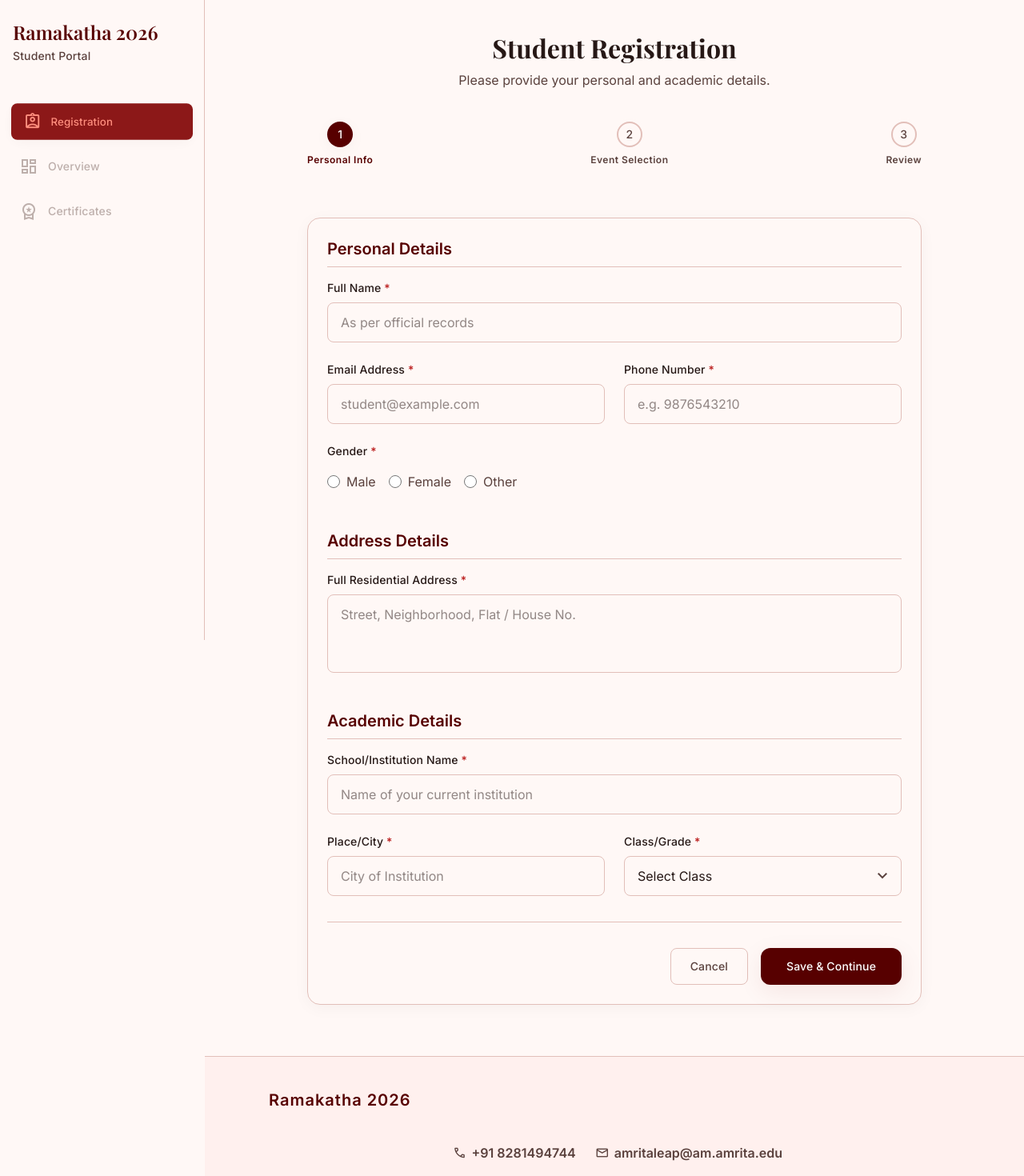
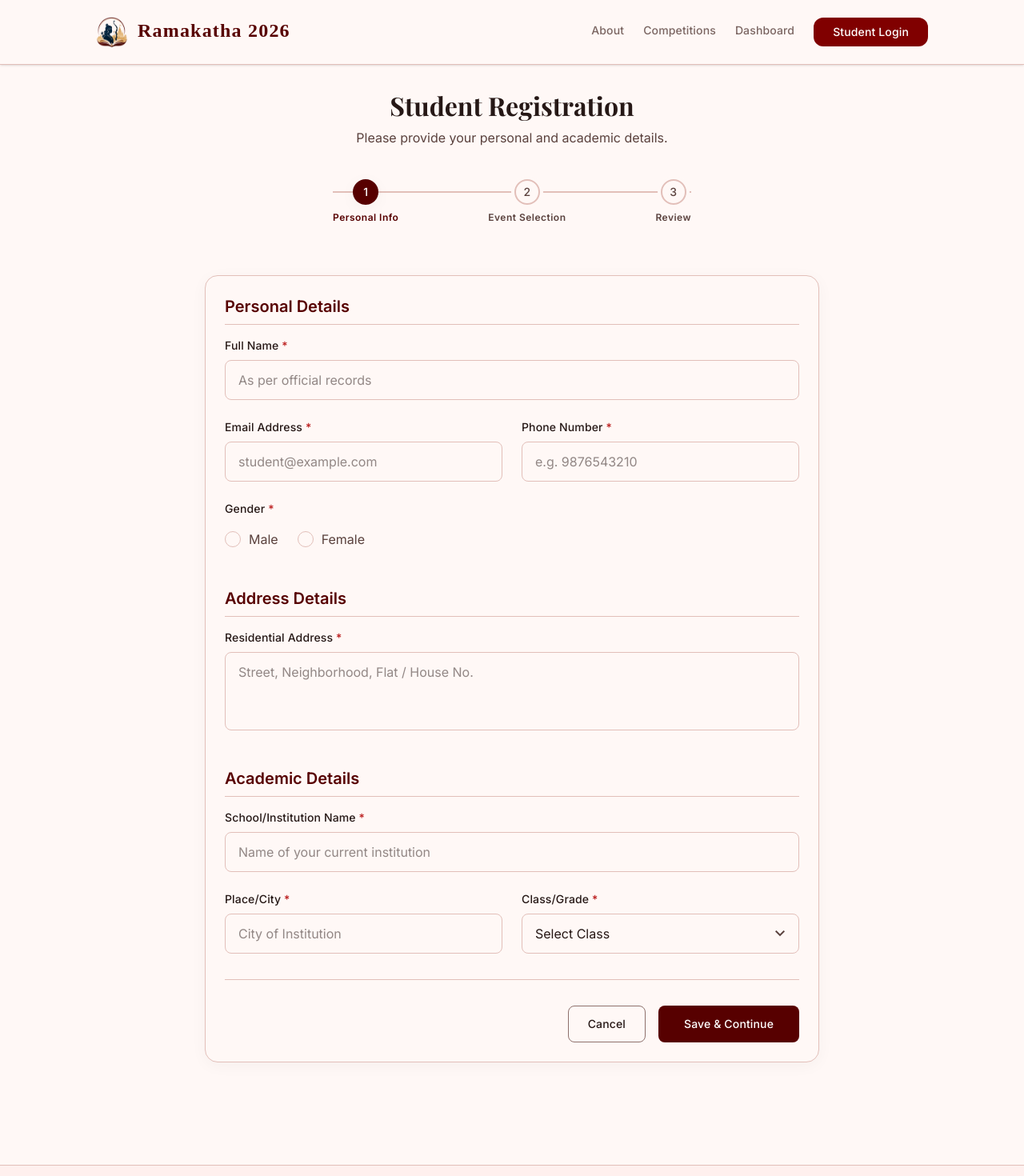
Before and after one commit to flykrth/ramakatha, a Next.js app: page /register in a window 1280 px wide. Shown: the top 1470 px of the page at 80% size. Built offline with nearby package versions, Linux system fonts and the light colour scheme; a web font is replaced by a local one.

Commit message:
Refactor: align navbar brand text, add animated page background graphics, fix stepper connector line, customize gender radios, and unify registration footer

```diff
--- a/src/app/globals.css
+++ b/src/app/globals.css
@@ -76,6 +76,19 @@
   backdrop-filter: blur(12px);
   -webkit-backdrop-filter: blur(12px);
   border: 1px solid #e2bfb9;
+}
+
+@keyframes slow-rotate {
+  from {
+    transform: rotate(0deg);
+  }
+  to {
+    transform: rotate(360deg);
+  }
+}
+
+.animate-slow-rotate {
+  animation: slow-rotate 120s linear infinite;
 }
 
 /* Scrollbar styling */
--- a/src/app/page.tsx
+++ b/src/app/page.tsx
@@ -12,9 +12,49 @@
     <>
       <Navbar student={student} />
 
-      <main className="pt-24 pb-xl flex-grow">
+      <main className="relative pt-24 pb-xl flex-grow overflow-hidden bg-background">
+        {/* Animated Background Graphics */}
+        <div className="absolute inset-0 overflow-hidden pointer-events-none z-0">
+          {/* Glowing mesh blobs */}
+          <div className="absolute top-[10%] left-[-10%] w-[500px] h-[500px] rounded-full bg-primary/[0.04] blur-[120px] animate-pulse"></div>
+          <div className="absolute bottom-[20%] right-[-10%] w-[600px] h-[600px] rounded-full bg-secondary-container/[0.04] blur-[150px] animate-pulse" style={{ animationDelay: '2s' }}></div>
+          <div className="absolute top-[40%] right-[10%] w-[400px] h-[400px] rounded-full bg-[#D4AF37]/[0.03] blur-[100px] animate-pulse" style={{ animationDelay: '4s' }}></div>
+
+          {/* Rotating Mandala Left */}
+          <svg className="absolute -top-40 -left-40 w-[600px] h-[600px] text-primary/[0.02] animate-slow-rotate" viewBox="0 0 100 100" fill="none" stroke="currentColor" strokeWidth="0.25">
+            <circle cx="50" cy="50" r="45" />
+            <circle cx="50" cy="50" r="35" />
+            <circle cx="50" cy="50" r="25" />
+            <path d="M50 5 L50 95 M5 50 L95 50 M18.2 18.2 L81.8 81.8 M18.2 81.8 L81.8 18.2" strokeDasharray="1 2" />
+            {Array.from({ length: 24 }).map((_, i) => {
+              const angle = (i * 15 * Math.PI) / 180
+              const x1 = 50 + 25 * Math.cos(angle)
+              const y1 = 50 + 25 * Math.sin(angle)
+              const x2 = 50 + 45 * Math.cos(angle)
+              const y2 = 50 + 45 * Math.sin(angle)
+              return <line key={i} x1={x1} y1={y1} x2={x2} y2={y2} />
+            })}
+          </svg>
+
+          {/* Rotating Mandala Right */}
+          <svg className="absolute bottom-20 -right-60 w-[800px] h-[800px] text-secondary-container/[0.02] animate-slow-rotate" viewBox="0 0 100 100" fill="none" stroke="currentColor" strokeWidth="0.2" style={{ animationDirection: 'reverse', animationDuration: '180s' }}>
+            <circle cx="50" cy="50" r="45" />
+            <circle cx="50" cy="50" r="30" />
+            <circle cx="50" cy="50" r="15" />
+            <path d="M50 5 L50 95 M5 50 L95 50" strokeDasharray="1 1" />
+            {Array.from({ length: 36 }).map((_, i) => {
+              const angle = (i * 10 * Math.PI) / 180
+              const x1 = 50 + 15 * Math.cos(angle)
+              const y1 = 50 + 15 * Math.sin(angle)
+              const x2 = 50 + 45 * Math.cos(angle)
+              const y2 = 50 + 45 * Math.sin(angle)
+              return <line key={i} x1={x1} y1={y1} x2={x2} y2={y2} />
+            })}
+          </svg>
+        </div>
+
         {/* Hero Section */}
-        <section className="relative px-margin-mobile md:px-margin-desktop max-w-max-width mx-auto py-xl md:py-[120px] flex flex-col items-center text-center">
+        <section className="relative px-margin-mobile md:px-margin-desktop max-w-max-width mx-auto py-xl md:py-[120px] flex flex-col items-center text-center z-10">
           <div className="inline-flex items-center gap-2 bg-secondary-container/10 px-4 py-1.5 rounded-full mb-6">
             <span className="text-secondary-container material-symbols-outlined text-sm">auto_awesome</span>
             <span className="text-secondary-container text-label-sm font-label-sm uppercase tracking-wider">
@@ -27,7 +67,8 @@
           </h1>
 
           <p className="text-body-lg font-body-lg text-on-surface-variant max-w-2xl mb-10">
-            Celebrate the timeless wisdom of Ramayana through creativity & character.
+            Celebrating Indian Cultural Heritage through Academic Excellence. Join institutions worldwide in a scholarly
+            exploration of epic traditions.
           </p>
 
           <div className="flex flex-col sm:flex-row gap-4 w-full sm:w-auto justify-center">
@@ -46,12 +87,12 @@
               className="bg-cover bg-center w-full h-full absolute inset-0"
               style={{
                 backgroundImage:
-                  "url('https://www.atmatattva.com/wp-content/uploads/2026/01/ramayana-01.jpg')",
+                  "url('https://lh3.googleusercontent.com/aida-public/AB6AXuBDqIu31pKdk40Vsz0RRzay8A6bdpkWleqg5LHBKKAVL5dymuvISO3_LTCRtOulRKpG4lh8j1EcALTEWAzNPRqP9nGVMPm1pZT5XQcw91Hpw4DqA44zmcx2UEbWCD7rV521RqP0h45uJLgDpba0Yp39Y4LUJlJDktZ4bmmFgIqzGeNkSygrK-yCNjD5_b5qOIYPkRkK1TtPULuaCVeJuGMMt47N8wKmvlBy6XMW4kkFnIONckl6haUPFg')",
               }}
             ></div>
             <div className="absolute inset-0 bg-gradient-to-t from-black/60 to-transparent flex items-end p-8">
               <p className="text-white text-title-lg font-title-lg max-w-lg text-left">
-                Ramayana is not just a story. It is a journey of values, courage and devotion that transcends time. Join us in celebrating this epic through art, performance and community.
+                Fostering a deeper understanding of cultural narratives across generations.
               </p>
             </div>
           </div>
--- a/src/app/register/page.tsx
+++ b/src/app/register/page.tsx
@@ -7,6 +7,8 @@
 import { zodResolver } from '@hookform/resolvers/zod'
 import { studentSchema, StudentInput } from '@/lib/validation/student'
 import { registerStudentAction } from '@/app/actions'
+import Navbar from '@/components/layout/Navbar'
+import Footer from '@/components/layout/Footer'
 
 export default function RegisterPage() {
   const router = useRouter()
@@ -55,53 +57,26 @@
   }
 
   return (
-    <div className="bg-surface text-on-surface antialiased flex min-h-screen">
-      {/* TopNavBar (Mobile Only) */}
-      <nav className="md:hidden flex justify-between items-center w-full px-margin-mobile h-20 bg-surface border-b border-outline-variant shadow-sm fixed top-0 z-50">
-        <div className="text-title-lg font-title-lg font-bold text-primary">Ramakatha 2026</div>
-        <div className="w-10 h-10 rounded-full bg-surface-container flex items-center justify-center border border-outline-variant text-primary font-bold">
-          R
-        </div>
-      </nav>
-
-      {/* SideNavBar (Desktop Only) */}
-      <aside className="hidden md:flex flex-col fixed left-0 top-0 h-full w-64 bg-surface border-r border-outline-variant py-base z-40">
-        <div className="px-4 py-4 mb-8">
-          <div className="text-headline-md font-headline-md text-primary mb-1 font-serif">Ramakatha 2026</div>
-          <div className="text-label-md font-label-md text-on-surface-variant">Student Portal</div>
-        </div>
-        <nav className="flex-1 px-2 space-y-2">
-          <div className="flex items-center gap-3 bg-primary-container text-on-primary-container rounded-lg px-4 py-3 opacity-90 scale-95 shadow-level-1">
-            <span className="material-symbols-outlined">assignment_ind</span>
-            <span className="text-label-md font-label-md">Registration</span>
-          </div>
-          <div className="flex items-center gap-3 text-on-surface-variant/40 px-4 py-3 rounded-lg cursor-not-allowed">
-            <span className="material-symbols-outlined">dashboard</span>
-            <span className="text-label-md font-label-md">Overview</span>
-          </div>
-          <div className="flex items-center gap-3 text-on-surface-variant/40 px-4 py-3 rounded-lg cursor-not-allowed">
-            <span className="material-symbols-outlined">workspace_premium</span>
-            <span className="text-label-md font-label-md">Certificates</span>
-          </div>
-        </nav>
-      </aside>
+    <>
+      <Navbar student={null} />
 
       {/* Main Content */}
-      <main className="flex-grow md:ml-64 pt-20 md:pt-0 min-h-screen bg-background pb-xl">
-        <div className="max-w-[800px] mx-auto px-margin-mobile md:px-lg pt-lg">
+      <main className="pt-28 pb-xl flex-grow bg-background">
+        <div className="max-w-[800px] mx-auto px-margin-mobile md:px-lg">
           {/* Page Header */}
           <div className="mb-lg text-center">
-            <h1 className="text-headline-lg font-headline-lg text-on-surface mb-2 font-serif">Student Registration</h1>
+            <h1 className="text-headline-lg font-headline-lg text-on-surface mb-2 font-serif font-bold">Student Registration</h1>
             <p className="text-body-md font-body-md text-on-surface-variant">
               Please provide your personal and academic details.
             </p>
           </div>
 
           {/* Progress Stepper */}
-          <div className="mb-xl relative">
-            <div className="absolute left-0 top-1/2 -translate-y-1/2 w-full h-1 bg-outline-variant rounded-full -z-10"></div>
-            <div className="absolute left-0 top-1/2 -translate-y-1/2 w-1/3 h-1 bg-primary rounded-full -z-10"></div>
-            <div className="flex justify-between items-center">
+          <div className="mb-xl relative max-w-md mx-auto">
+            {/* Thin connecting line matching the design */}
+            <div className="absolute left-0 right-0 top-4 -translate-y-1/2 h-0.5 bg-outline-variant z-0"></div>
+
+            <div className="flex justify-between items-center relative z-10">
               {/* Step 1 (Active) */}
               <div className="flex flex-col items-center gap-2">
                 <div className="w-8 h-8 rounded-full bg-primary text-white flex items-center justify-center text-label-md font-label-md font-bold shadow-level-1 ring-4 ring-background">
@@ -203,39 +178,49 @@
                     <label className="block text-label-md font-label-md text-on-surface mb-2">
                       Gender <span className="text-error">*</span>
                     </label>
-                    <div className="flex gap-4 py-2">
-                      <label className="flex items-center gap-2 cursor-pointer">
+                    <div className="flex gap-6 py-2">
+                      {/* Male Option */}
+                      <label className="flex items-center gap-2.5 cursor-pointer group">
                         <input
                           type="radio"
                           value="male"
-                          className="text-primary border-outline-variant focus:ring-primary h-4 w-4"
+                          className="sr-only"
                           checked={genderValue === 'male'}
                           onChange={() => setValue('gender', 'male', { shouldValidate: true })}
                           disabled={isPending}
                         />
-                        <span className="text-body-md font-body-md text-on-surface-variant">Male</span>
+                        <div className={`h-5 w-5 rounded-full border flex items-center justify-center transition-all ${
+                          genderValue === 'male'
+                            ? 'border-primary bg-primary'
+                            : 'border-outline-variant bg-surface group-hover:border-primary'
+                        }`}>
+                          <div className={`h-2.5 w-2.5 rounded-full bg-white transition-transform ${
+                            genderValue === 'male' ? 'scale-100' : 'scale-0'
+                          }`}></div>
+                        </div>
+                        <span className="text-body-md font-body-md text-on-surface-variant font-medium">Male</span>
                       </label>
-                      <label className="flex items-center gap-2 cursor-pointer">
+
+                      {/* Female Option */}
+                      <label className="flex items-center gap-2.5 cursor-pointer group">
                         <input
                           type="radio"
                           value="female"
-                          className="text-primary border-outline-variant focus:ring-primary h-4 w-4"
+                          className="sr-only"
                           checked={genderValue === 'female'}
                           onChange={() => setValue('gender', 'female', { shouldValidate: true })}
                           disabled={isPending}
                         />
-                        <span className="text-body-md font-body-md text-on-surface-variant">Female</span>
-                      </label>
-                      <label className="flex items-center gap-2 cursor-pointer">
-                        <input
-                          type="radio"
-                          value="other"
-                          className="text-primary border-outline-variant focus:ring-primary h-4 w-4"
-                          checked={genderValue === 'other'}
-                          onChange={() => setValue('gender', 'other', { shouldValidate: true })}
-                          disabled={isPending}
-                        />
-                        <span className="text-body-md font-body-md text-on-surface-variant">Other</span>
+                        <div className={`h-5 w-5 rounded-full border flex items-center justify-center transition-all ${
+                          genderValue === 'female'
+                            ? 'border-primary bg-primary'
+                            : 'border-outline-variant bg-surface group-hover:border-primary'
+                        }`}>
+                          <div className={`h-2.5 w-2.5 rounded-full bg-white transition-transform ${
+                            genderValue === 'female' ? 'scale-100' : 'scale-0'
+                          }`}></div>
+                        </div>
+                        <span className="text-body-md font-body-md text-on-surface-variant font-medium">Female</span>
                       </label>
                     </div>
                     {errors.gender && (
@@ -250,11 +235,11 @@
                 <h2 className="text-title-lg font-title-lg text-primary mb-4 pb-2 border-b border-outline-variant font-bold">
                   Address Details
                 </h2>
-                <div className="space-y-6">
-                  {/* Full Address */}
+                <div>
+                  {/* Address */}
                   <div>
                     <label className="block text-label-md font-label-md text-on-surface mb-2" htmlFor="address">
-                      Full Residential Address <span className="text-error">*</span>
+                      Residential Address <span className="text-error">*</span>
                     </label>
                     <textarea
                       id="address"
@@ -359,16 +344,18 @@
 
               {/* Actions */}
               <div className="pt-8 flex justify-end gap-4 border-t border-outline-variant mt-8">
-                <Link
-                  href="/"
-                  className="px-6 py-3 rounded-lg text-label-md font-label-md text-on-surface-variant border border-outline-variant hover:bg-surface-container-high transition-colors text-center"
+                <button
+                  type="button"
+                  onClick={() => router.push('/')}
+                  className="px-6 py-3 border border-outline text-on-surface text-label-md font-label-md rounded-lg hover:bg-surface-container-high transition-colors cursor-pointer"
+                  disabled={isPending}
                 >
                   Cancel
-                </Link>
+                </button>
                 <button
                   type="submit"
+                  className="px-8 py-3 bg-primary text-white text-label-md font-label-md font-bold rounded-lg hover:opacity-90 transition-all flex items-center gap-2 cursor-pointer"
                   disabled={isPending}
-                  className="px-8 py-3 rounded-[12px] bg-primary text-white text-label-md font-label-md font-bold hover:bg-primary-container shadow-level-2 transition-all transform hover:-translate-y-0.5 flex items-center gap-2 cursor-pointer"
                 >
                   {isPending ? (
                     <>
@@ -385,27 +372,9 @@
             </form>
           </div>
         </div>
+      </main>
 
-        {/* Footer */}
-        <footer className="w-full mt-xl bg-surface-container-low border-t border-outline-variant grid grid-cols-1 md:grid-cols-4 gap-gutter px-margin-mobile md:px-margin-desktop py-lg max-w-max-width mx-auto">
-          <div className="col-span-1 md:col-span-4 mb-4">
-            <div className="text-title-lg font-title-lg text-primary font-bold font-hindi tracking-wider">Ramakatha 2026</div>
-          </div>
-          <div className="col-span-1 md:col-span-3 flex flex-wrap gap-6 md:justify-end text-body-md font-body-md text-on-surface-variant">
-            <a href="tel:+918281494744" className="hover:text-primary transition-colors flex items-center gap-1.5 font-semibold">
-              <span className="material-symbols-outlined" style={{ fontSize: '18px' }}>phone</span>
-              +91 8281494744
-            </a>
-            <a href="mailto:amritaleap@am.amrita.edu" className="hover:text-primary transition-colors flex items-center gap-1.5 font-semibold">
-              <span className="material-symbols-outlined" style={{ fontSize: '18px' }}>mail</span>
-              amritaleap@am.amrita.edu
-            </a>
-          </div>
-          <div className="col-span-1 md:col-span-4 mt-4 text-body-md font-body-md text-on-surface-variant">
-            © 2026 Amrita LEAP. All rights reserved.
-          </div>
-        </footer>
-      </main>
-    </div>
+      <Footer />
+    </>
   )
 }
```
